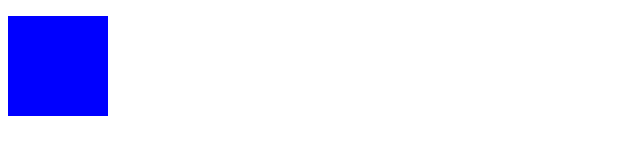
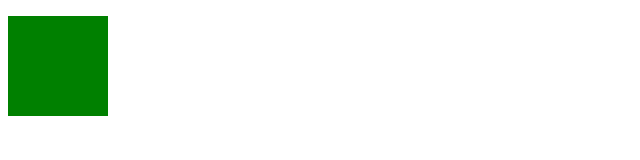
Before and after one commit to arturfer/repositorio, a plain HTML site: page index.html in a window 1280 px wide. Shown: the whole page, without its empty margins (0-640 px from the left). Drawn offline with Linux system fonts and the light colour scheme.

Commit message:
background verde

```diff
--- a/index.html
+++ b/index.html
@@ -7,6 +7,6 @@
     <title>Treino</title>
 </head>
 <body>
-    <p style="background-color: blue; width: 100px; height: 100px;"></p>
+    <p style="background-color: green; width: 100px; height: 100px;"></p>
 </body>
 </html>
```
